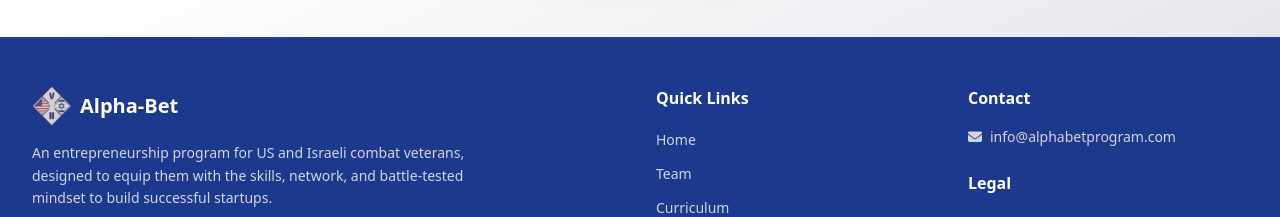
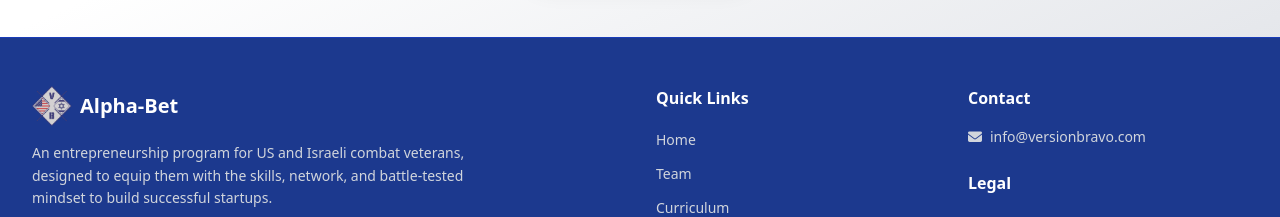
Before and after one commit to tamirSida/alphabet-website, a Next.js app: page /team in a window 1280 px wide. Shown: the part 1040-1257 px from the top of the page. Built offline with nearby package versions, Linux system fonts and the light colour scheme; no server answers; the database is empty.

Commit message:
9948749286, 9962494415

```diff
--- a/app/service-requirements/page.tsx
+++ b/app/service-requirements/page.tsx
@@ -194,7 +194,7 @@
             <div className="bg-gray-50 p-6 rounded-lg">
               <p className="mb-4">For questions about service requirements or eligibility:</p>
               <ul className="space-y-2">
-                <li><strong>Email:</strong> <a href="mailto:info@alphabetprogram.com" className="text-blue-600 hover:underline">info@alphabetprogram.com</a></li>
+                <li><strong>Email:</strong> <a href="mailto:info@versionbravo.com" className="text-blue-600 hover:underline">info@versionbravo.com</a></li>
               </ul>
             </div>
 
--- a/components/admin/simple-admin-toggle.tsx
+++ b/components/admin/simple-admin-toggle.tsx
@@ -3,7 +3,7 @@
 import { useState } from 'react';
 import { useAdmin } from '@/lib/cms/admin-context';
 import { Button } from '@/components/ui/button';
-import { Settings, Lock, LogOut, ChevronDown } from 'lucide-react';
+import { Settings, Lock, LogOut, ChevronDown, LayoutDashboard } from 'lucide-react';
 
 export default function SimpleAdminToggle() {
   const { isAdmin, isAdminMode, toggleAdminMode, signOut, user } = useAdmin();
@@ -33,6 +33,16 @@
       </Button>
 
       <Button
+        onClick={() => window.location.href = '/admin'}
+        variant="outline"
+        size="sm"
+        className="shadow-lg"
+      >
+        <LayoutDashboard className="h-4 w-4 mr-2" />
+        Dashboard
+      </Button>
+
+      <Button
         onClick={() => signOut()}
         variant="outline"
         size="sm"
--- a/components/public/faq-section.tsx
+++ b/components/public/faq-section.tsx
@@ -222,7 +222,7 @@
             </p>
             <div className="flex justify-center">
               <a
-                href="mailto:info@alphabetprogram.com"
+                href="mailto:info@versionbravo.com"
                 className="inline-flex items-center gap-2 bg-white text-gray-900 px-6 py-3 rounded-full font-semibold hover:scale-105 transition-transform duration-300"
               >
                 <i className="fas fa-envelope"></i>
--- a/components/public/footer.tsx
+++ b/components/public/footer.tsx
@@ -127,7 +127,7 @@
             <div className="space-y-2 text-sm text-gray-300">
               <p>
                 <i className="fas fa-envelope mr-2"></i>
-                info@alphabetprogram.com
+                info@versionbravo.com
               </p>
             </div>
 
```
Also changed, not shown: 1 other file (tests, documents, lock files or other folders).
